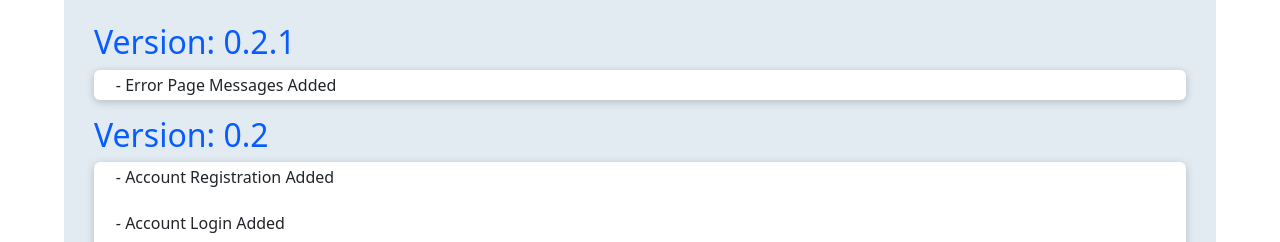
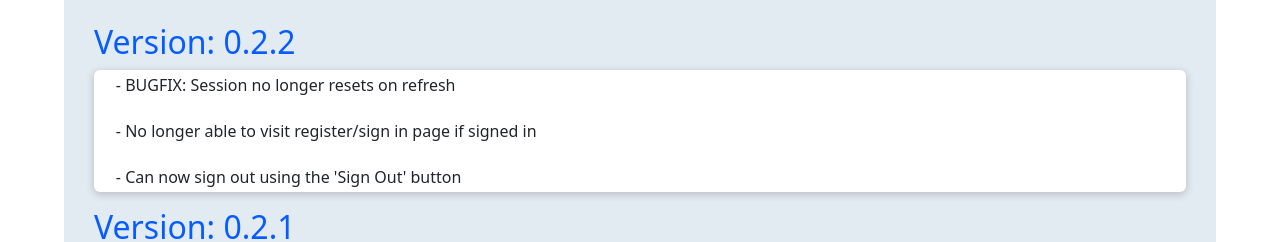
Before and after one commit to ShanerCoder/xtreme-tracking, a Next.js app: page /updates in a window 1280 px wide. Shown: the part 508-750 px from the top of the page. Built offline with nearby package versions, Linux system fonts and the light colour scheme; no server answers.

Commit message:
Update History note

```diff
--- a/pages/updates.js
+++ b/pages/updates.js
@@ -25,6 +25,16 @@ function UpdateHistoryPage() {
       version: "0.2.1",
       changes: [{ change: "Error Page Messages Added" }],
     },
+    {
+      version: "0.2.2",
+      changes: [
+        { change: "BUGFIX: Session no longer resets on refresh" },
+        {
+          change: "No longer able to visit register/sign in page if signed in",
+        },
+        { change: "Can now sign out using the 'Sign Out' button" },
+      ],
+    },
   ];
 
   return (
```
